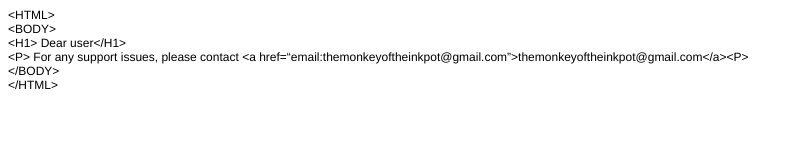
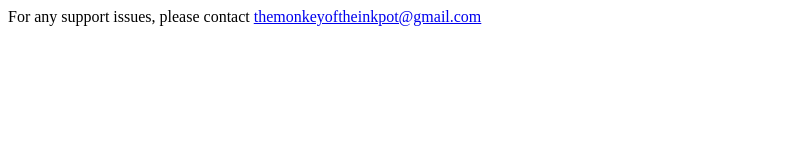
Before and after one commit to themonkeyoftheinkpot/themonkeyoftheinkpot.github.io, a plain HTML site: page index.html in a window 1280 px wide. Shown: the whole page, without its empty margins (0-803 px from the left). Drawn offline with Linux system fonts and the light colour scheme.

Commit message:
Update index.html

```diff
--- a/index.html
+++ b/index.html
@@ -1,21 +1,7 @@
 <!DOCTYPE html PUBLIC "-//W3C//DTD HTML 4.01//EN" "http://www.w3.org/TR/html4/strict.dtd">
 <html>
-<head>
-  <meta http-equiv="Content-Type" content="text/html; charset=utf-8">
-  <meta http-equiv="Content-Style-Type" content="text/css">
-  <title></title>
-  <meta name="Generator" content="Cocoa HTML Writer">
-  <meta name="CocoaVersion" content="1894.6">
-  <style type="text/css">
-    p.p1 {margin: 0.0px 0.0px 0.0px 0.0px; font: 12.0px Helvetica}
-  </style>
-</head>
-<body>
-<p class="p1">&lt;HTML&gt;</p>
-<p class="p1">&lt;BODY&gt;</p>
-<p class="p1">&lt;H1&gt; Dear user&lt;/H1&gt;</p>
-<p class="p1">&lt;P&gt; For any support issues, please contact &lt;a href=“email:themonkeyoftheinkpot@gmail.com”&gt;themonkeyoftheinkpot@gmail.com&lt;/a&gt;&lt;P&gt;</p>
-<p class="p1">&lt;/BODY&gt;</p>
-<p class="p1">&lt;/HTML&gt;</p>
-</body>
+<head></head>
+    <BODY>
+        For any support issues, please contact <a href=“email:themonkeyoftheinkpot@gmail.com”>themonkeyoftheinkpot@gmail.com</a>
+    </BODY>
 </html>
```
